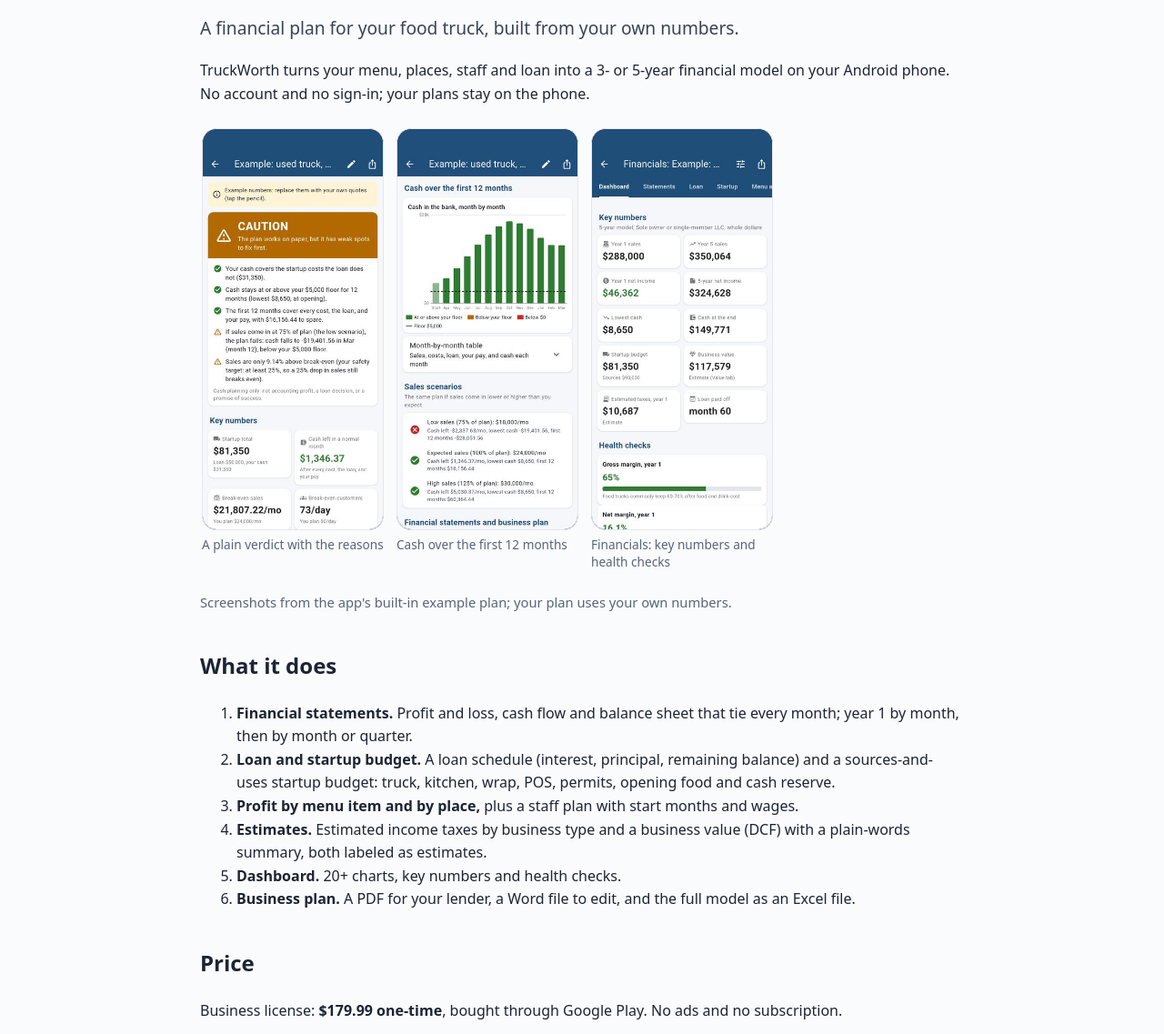
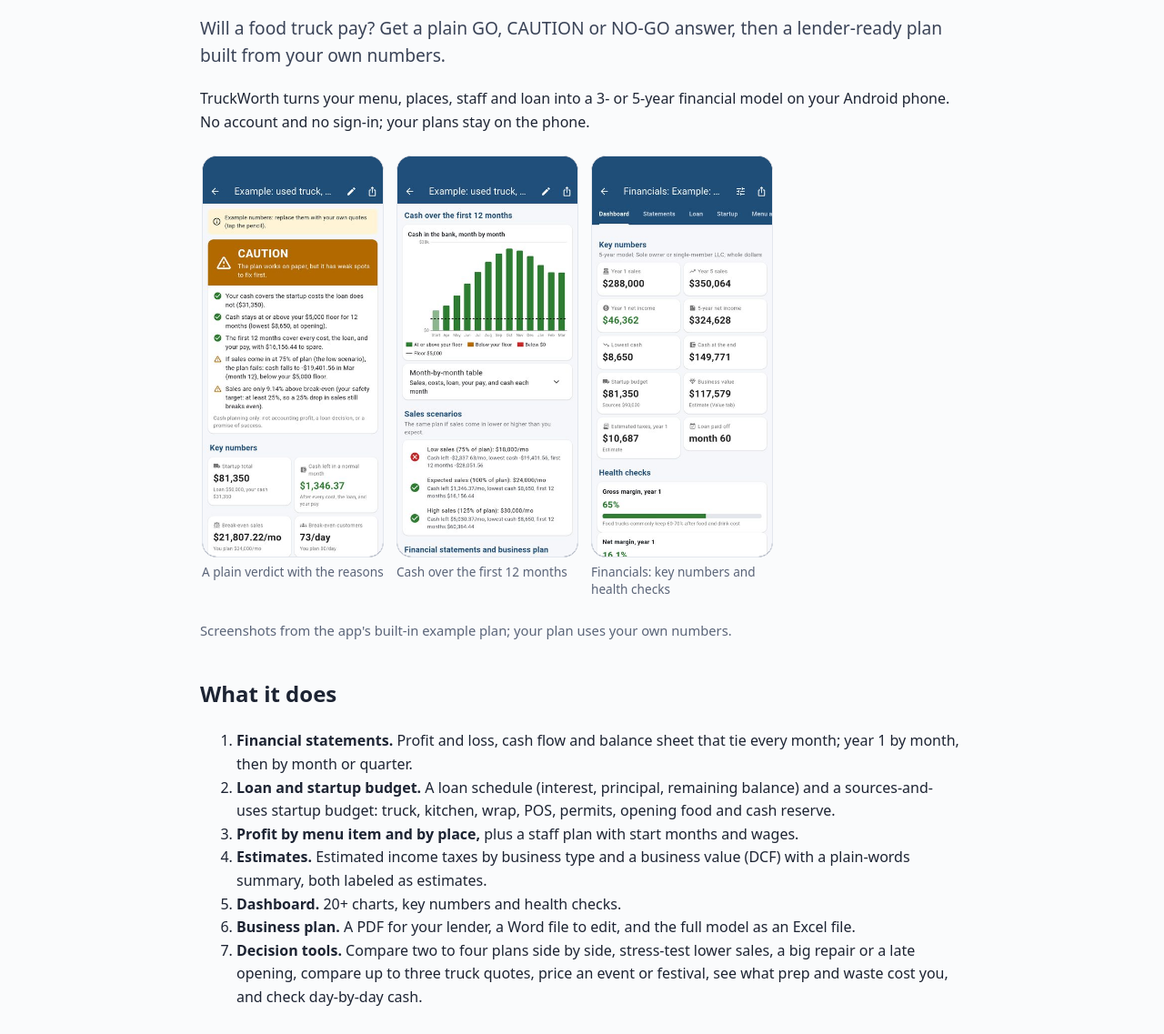
Before and after one commit to RMac11235/34interactv.com, a plain HTML site: page truckworth.html in a window 1280 px wide. Shown: the part 111-1248 px from the top of the page at 91% size. Drawn offline with Linux system fonts and the light colour scheme.

Commit message:
Sharpen selling copy on TruckWorth, Pegasus and Known Callers
TruckWorth: verdict-first lede, decision-tools list and the free read-only sample plan (from the r4c store listing and ASSUMPTIONS.md). Pegasus: fuller lede from the store kit. Known Callers: explicit Free price section.

```diff
--- a/truckworth.html
+++ b/truckworth.html
@@ -13,7 +13,7 @@
 </nav></div></header>
 <main class="wrap">
 <h1>TruckWorth</h1>
-<p class="lede">A financial plan for your food truck, built from your own numbers.</p>
+<p class="lede">Will a food truck pay? Get a plain GO, CAUTION or NO-GO answer, then a lender-ready plan built from your own numbers.</p>
 <p>TruckWorth turns your menu, places, staff and loan into a 3- or 5-year financial model on your Android phone. No account and no sign-in; your plans stay on the phone.</p>
 <section class="shots" aria-label="TruckWorth screenshots"><figure><img src="img/screens/truckworth-1.jpg" width="360" height="800" loading="lazy" alt="TruckWorth screenshot: A plain verdict with the reasons"><figcaption>A plain verdict with the reasons</figcaption></figure><figure><img src="img/screens/truckworth-2.jpg" width="360" height="800" loading="lazy" alt="TruckWorth screenshot: Cash over the first 12 months"><figcaption>Cash over the first 12 months</figcaption></figure><figure><img src="img/screens/truckworth-3.jpg" width="360" height="800" loading="lazy" alt="TruckWorth screenshot: Financials: key numbers and health checks"><figcaption>Financials: key numbers and health checks</figcaption></figure></section>
 <p class="small">Screenshots from the app's built-in example plan; your plan uses your own numbers.</p>
@@ -25,9 +25,11 @@
 <li><strong>Estimates.</strong> Estimated income taxes by business type and a business value (DCF) with a plain-words summary, both labeled as estimates.</li>
 <li><strong>Dashboard.</strong> 20+ charts, key numbers and health checks.</li>
 <li><strong>Business plan.</strong> A PDF for your lender, a Word file to edit, and the full model as an Excel file.</li>
+<li><strong>Decision tools.</strong> Compare two to four plans side by side, stress-test lower sales, a big repair or a late opening, compare up to three truck quotes, price an event or festival, see what prep and waste cost you, and check day-by-day cash.</li>
 </ol>
 <h2>Price</h2>
-<p>Business license: <strong>$179.99 one-time</strong>, bought through Google Play. No ads and no subscription.</p>
+<p><strong>Try it free:</strong> open a complete, read-only sample plan for an example food truck, plus a quick snapshot of local figures for your city.</p>
+<p>To plan your own truck: Business license <strong>$179.99 one-time</strong>, bought through Google Play, for one owner and one food-truck business. Unlimited plans for that business, no ads and no subscription. Every report shows who it is licensed to.</p>
 <p class="small">Requires Android 7.0 or newer. TruckWorth is a planning tool, not tax, legal or financial advice.</p>
 <div class="cta"><p class="status">Coming soon. Not on sale yet.</p><p><a class="btn" href="mailto:support@34interactv.com?subject=Notify%20me%3A%20TruckWorth">Email me when TruckWorth launches</a> <a class="btn ghost" href="contact.html">Questions? Contact us</a></p></div>
 </main>
```
Also changed, not shown: knowncallers.html (+2 -0 lines), pegasus.html (+1 -1 lines).
